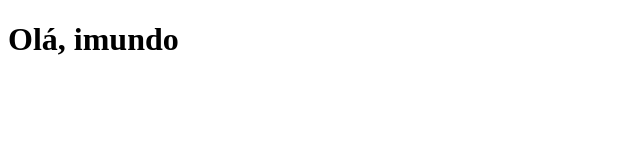
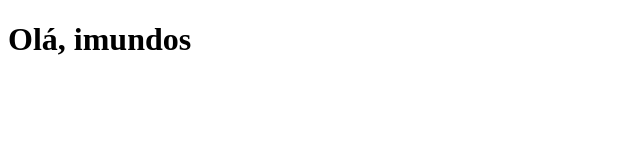
Before and after one commit to gs67396/teste, a plain HTML site: page index.html in a window 1280 px wide. Shown: the full height of the page, 0-640 px from the left. Drawn offline with Linux system fonts and the light colour scheme.

Commit message:
"s" adicionado

```diff
--- a/index.html
+++ b/index.html
@@ -6,6 +6,6 @@
     <title>Document</title>
 </head>
 <body>
-    <h1>Olá, imundo</h1>
+    <h1>Olá, imundos</h1>
 </body>
 </html>
```
